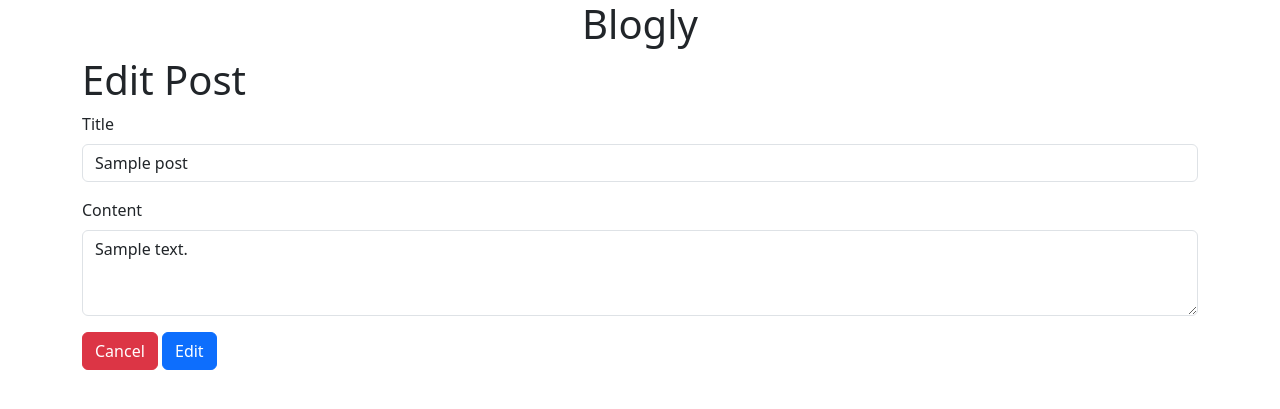
After one commit to lcarinad/blogly, a Flask app: page /posts/1/edit in a window 1280 px wide. The commit adds this page. Shown: the top 409 px of the page. Run offline with Flask 3, Linux system fonts and the light colour scheme; tables that the repository leaves empty hold one stand-in row (values such as "Sample post").

Commit message:
edit posts

```diff
--- a/app.py
+++ b/app.py
@@ -108,6 +108,32 @@ def submit_post(user_id):
     db.session.commit()
     return redirect(f"/users/{user_id}")
 
-@app.route("/posts/<int:id>")
-def show_post(id):
-    """shows individual posts"""
+@app.route("/posts/<int:post_id>")
+def show_post(post_id):
+    """shows single post"""
+
+    post = Post.query.get_or_404(post_id)
+    user = post.user
+
+    return render_template("show_post.html", user=user, post=post)
+
+@app.route("/posts/<int:post_id>/edit")
+def show_edit_post_form(post_id):
+    """shows form to edit post"""
+    post = Post.query.get_or_404(post_id)
+    user=post.user
+    return render_template("edit_post.html", post = post, user=user)
+
+@app.route("/posts/<int:post_id>/edit", methods=["POST"])
+def edit_post(post_id):
+    """handles edit post form"""
+    post = Post.query.get_or_404(post_id)
+
+    post_title = request.form["post_title"]
+    post_content=request.form["post_content"]
+
+    post.title=post_title
+    post.content=post_content
+
+    db.session.commit()
+    return redirect(f"/posts/{post_id}")
--- a/templates/details.html
+++ b/templates/details.html
@@ -37,7 +37,9 @@
       <h2 class="display-6 mt-5">Posts</h2>
       <ul>
         {% for post in posts %}
-        <li>{{post.title}}</li>
+        <li>
+          <a href="/posts/{{post.id}}">{{post.title}}</a>
+        </li>
         {% endfor %}
       </ul>
       <form
--- a/templates/edit.html
+++ b/templates/edit.html
@@ -1,4 +1,4 @@
-{% extends 'base.html' %} {%block title%} Add User {% endblock %} {% block
+{% extends 'base.html' %} {%block title%} Edit User {% endblock %} {% block
 content %}
 <div class="container">
   <form
--- /dev/null
+++ b/templates/edit_post.html
@@ -0,0 +1,48 @@
+{% extends 'base.html' %} {%block title%} Add User {% endblock %} {% block
+content %}
+<div class="container">
+  <form
+    action="/posts/{{post.id}}/edit"
+    method="post">
+    <h1>Edit Post</h1>
+
+    <div class="mb-3">
+      <label
+        for="post_title"
+        class="form-label"
+        >Title</label
+      >
+      <input
+        type="text"
+        class="form-control"
+        name="post_title"
+        value="{{post.title}}" />
+    </div>
+
+    <div class="mb-3">
+      <label
+        for="post_content"
+        class="form-label"
+        >Content</label
+      >
+      <textarea
+        class="form-control"
+        name="post_content"
+        rows="3">
+{{post.content}}</textarea
+      >
+    </div>
+    <a
+      class="btn btn-danger"
+      href="/users/{{user.id}}"
+      role="button"
+      >Cancel</a
+    >
+    <button
+      type="submit"
+      class="btn btn-primary">
+      Edit
+    </button>
+  </form>
+</div>
+{% endblock %}
```
Also changed, not shown: templates/show_post.html (added, +32 -0 lines).
